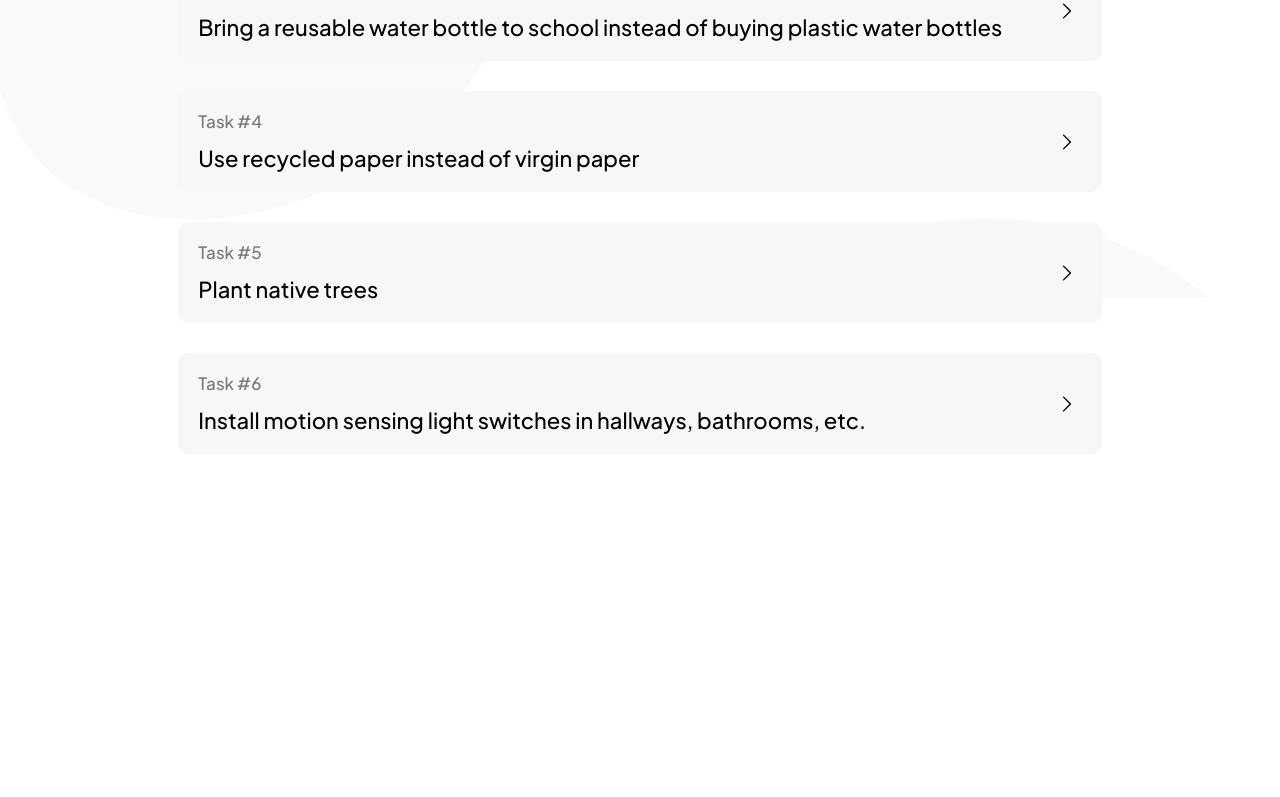
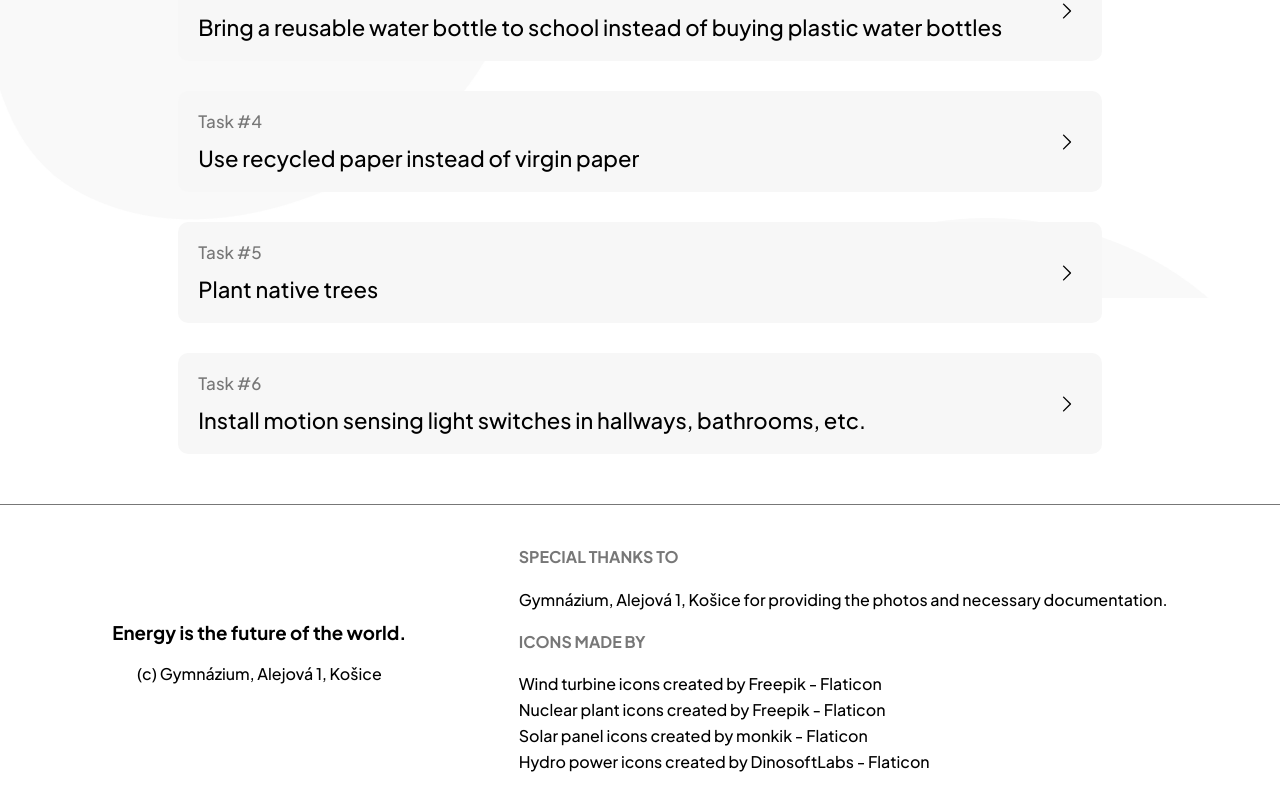
Before and after one commit to dejvokep/erasmus-energy-web-app, a Next.js app: page /tasks in a window 1280 px wide. Shown: the part 502-1299 px from the top of the page. Before the commit the page ends 1006 px from the top, so only its background shows below. Built offline with nearby package versions, Linux system fonts and the light colour scheme.

Commit message:
Added a footer component.

```diff
--- /dev/null
+++ b/components/layout/Footer.js
@@ -0,0 +1,31 @@
+import styles from "../../styles/components/layout/Footer.module.css"
+
+export default function Footer() {
+    return <div className={styles.container}>
+        <div className={styles.center}>
+            <div>
+                <h3>Energy is the future of the world.</h3>
+                <p>(c) Gymnázium, Alejová 1, Košice</p>
+            </div>
+        </div>
+        <div>
+            <div className={styles.appreciation}>
+                <h4>Special thanks to</h4>
+                <p>Gymnázium, Alejová 1, Košice for providing the photos and necessary documentation.</p>
+            </div>
+            <div className={styles.appreciation}>
+                <h4>Icons made by</h4>
+                <div className={styles.iconAuthors}>
+                    <p><a href="https://www.flaticon.com/free-icons/wind-turbine" title="wind turbine icons">Wind
+                        turbine icons created by Freepik - Flaticon</a></p>
+                    <p><a href="https://www.flaticon.com/free-icons/nuclear-plant" title="nuclear plant icons">Nuclear
+                        plant icons created by Freepik - Flaticon</a></p>
+                    <p><a href="https://www.flaticon.com/free-icons/solar-panel" title="solar panel icons">Solar panel
+                        icons created by monkik - Flaticon</a></p>
+                    <p><a href="https://www.flaticon.com/free-icons/hydro-power" title="hydro power icons">Hydro power
+                        icons created by DinosoftLabs - Flaticon</a></p>
+                </div>
+            </div>
+        </div>
+    </div>
+}
--- a/components/layout/Layout.js
+++ b/components/layout/Layout.js
@@ -3,6 +3,7 @@ import Head from "next/head";
 import Menu from "../menu/Menu";
 import Background from "./Background";
 import styles from "../../styles/components/layout/Layout.module.css"
+import Footer from "./Footer";
 
 export default function Layout(props) {
     return <Fragment>
@@ -16,5 +17,6 @@ export default function Layout(props) {
         <main className={styles.page}>
             {props.children}
         </main>
+        <Footer />
     </Fragment>
 }
--- /dev/null
+++ b/styles/components/layout/Footer.module.css
@@ -0,0 +1,33 @@
+.container {
+    background: white;
+    border-top: 1px solid #777777;
+    display: flex;
+    flex-direction: row;
+    gap: 20px;
+    justify-content: space-evenly;
+    padding: 20px;
+}
+
+.center {
+    display: grid;
+    place-items: center;
+    text-align: center;
+}
+
+.appreciation h4 {
+    text-transform: uppercase;
+    color: #777777;
+}
+
+.iconAuthors p {
+    margin: 5px 0;
+}
+
+@media only screen and (max-width: 900px) {
+    .container {
+        flex-direction: column;
+    }
+
+    .container > div {
+    }
+}
--- a/styles/globals.css
+++ b/styles/globals.css
@@ -8,6 +8,10 @@ body {
     Ubuntu, Cantarell, Fira Sans, Droid Sans, Helvetica Neue, sans-serif;
 }
 
+main {
+  min-height: 100vh;
+}
+
 a {
   color: inherit;
   text-decoration: none;
--- a/styles/pages/Map.module.css
+++ b/styles/pages/Map.module.css
@@ -1,5 +1,6 @@
 .container {
     padding: 200px 0 50px 0;
+    min-height: 100vh;
 }
 
 .map {
```
